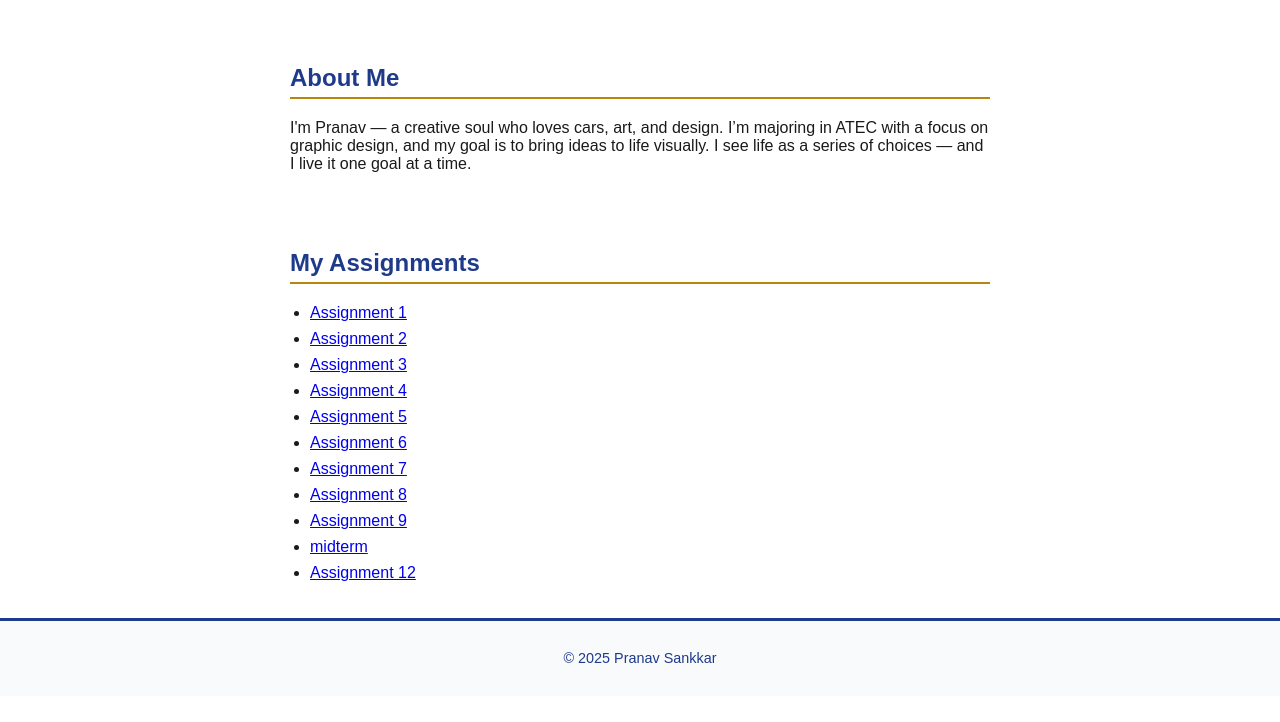
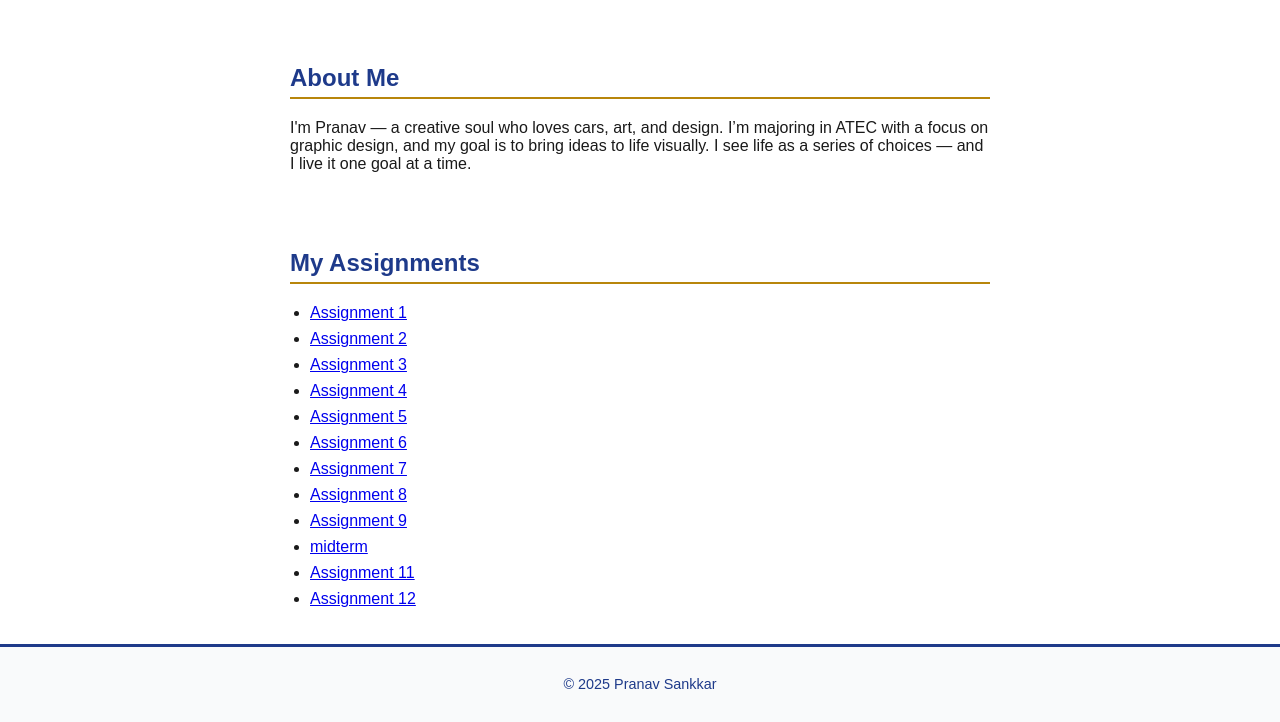
Before and after one commit to GoldenDragon23/internet-studio, a plain HTML site: page index.html in a window 1280 px wide. Shown: the part 678-1400 px from the top of the page. Before the commit the page ends 1374 px from the top, so only its background shows below. Drawn offline with Linux system fonts and the light colour scheme.

Commit message:
Add link to Assignment 11 in index.html

```diff
--- a/index.html
+++ b/index.html
@@ -41,6 +41,7 @@
 			<li><a href="asg8/domain.html">Assignment 8</a></li>
 			<li><a href="asg9/">Assignment 9</a></li>
 			<li><a href="midterm/">midterm</a></li>
+			<li><a href="asg11/index.html">Assignment 11</a></li>
 			<li><a href="asg12/index.html">Assignment 12</a></li>
     	</ul>
   </section>
```
